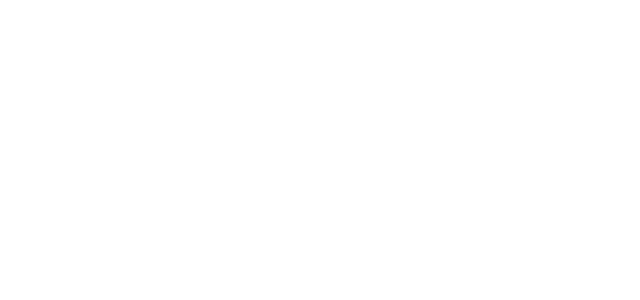
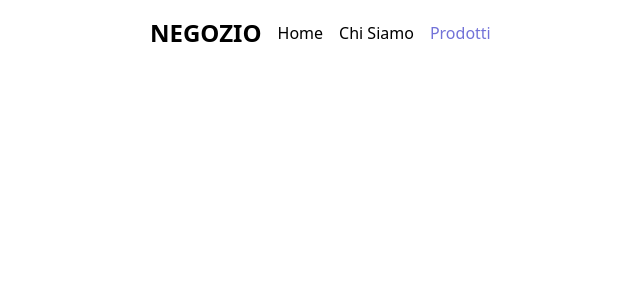
Before and after one commit to andrea-pugliatti/react-router, a React (Vite) app: page /products/1 in a window 1280 px wide. Before the commit this address had no page. Shown: the top 300 px of the page, without its empty margins (6-646 px from the left). Built offline with nearby package versions, Linux system fonts and the light colour scheme.

Commit message:
Add empty ProductPage page and route, wrap products card in Link component

```diff
--- a/src/App.jsx
+++ b/src/App.jsx
@@ -1,6 +1,7 @@
 import { BrowserRouter, Routes, Route } from "react-router-dom";
 import AboutPage from "./pages/AboutPage";
 import HomePage from "./pages/HomePage";
+import ProductPage from "./pages/ProductPage";
 import ProductsPage from "./pages/ProductsPage";
 import DefaultLayout from "./layouts/DefaultLayout";
 
@@ -12,6 +13,7 @@
 					<Route path="/" element={<HomePage />} />
 					<Route path="/about" element={<AboutPage />} />
 					<Route path="/products" element={<ProductsPage />} />
+					<Route path="/products/:id" element={<ProductPage />} />
 				</Route>
 			</Routes>
 		</BrowserRouter>
--- a/src/index.css
+++ b/src/index.css
@@ -10,6 +10,11 @@
 
 main {
 	background-color: rgb(208, 208, 208);
+}
+
+a {
+	text-decoration: none;
+	color: black;
 }
 
 .container {
@@ -80,6 +85,10 @@
 	flex-direction: column;
 	flex-grow: 0;
 
+	&:hover {
+		cursor: pointer;
+	}
+
 	img {
 		object-fit: contain;
 		width: 80%;
@@ -89,10 +98,6 @@
 	h3 {
 		font-size: 1.2rem;
 		padding: 1rem 0;
-		&:hover {
-			color: rgb(0, 145, 255);
-			cursor: pointer;
-		}
 	}
 	.product-rating {
 		align-self: flex-end;
@@ -105,10 +110,7 @@
 		align-self: flex-end;
 		font-size: 1.4rem;
 		font-weight: 600;
-		&:hover {
-			color: rgb(0, 145, 255);
-			cursor: pointer;
-		}
+		color: rgb(0, 145, 255);
 	}
 
 	.product-description {
--- /dev/null
+++ b/src/pages/ProductPage.jsx
@@ -0,0 +1,3 @@
+export default function ProductPage() {
+	return <></>;
+}
--- a/src/pages/ProductsPage.jsx
+++ b/src/pages/ProductsPage.jsx
@@ -1,4 +1,5 @@
 import { useEffect, useState } from "react";
+import { Link } from "react-router-dom";
 import Card from "../components/Card";
 
 export default function ProductsPage() {
@@ -34,7 +35,9 @@
 				<div className="row">
 					{products.map((item) => (
 						<div key={item.id} className="col">
-							<Card product={item} />
+							<Link to={`/products/${item.id}`}>
+								<Card product={item} />
+							</Link>
 						</div>
 					))}
 				</div>
```
